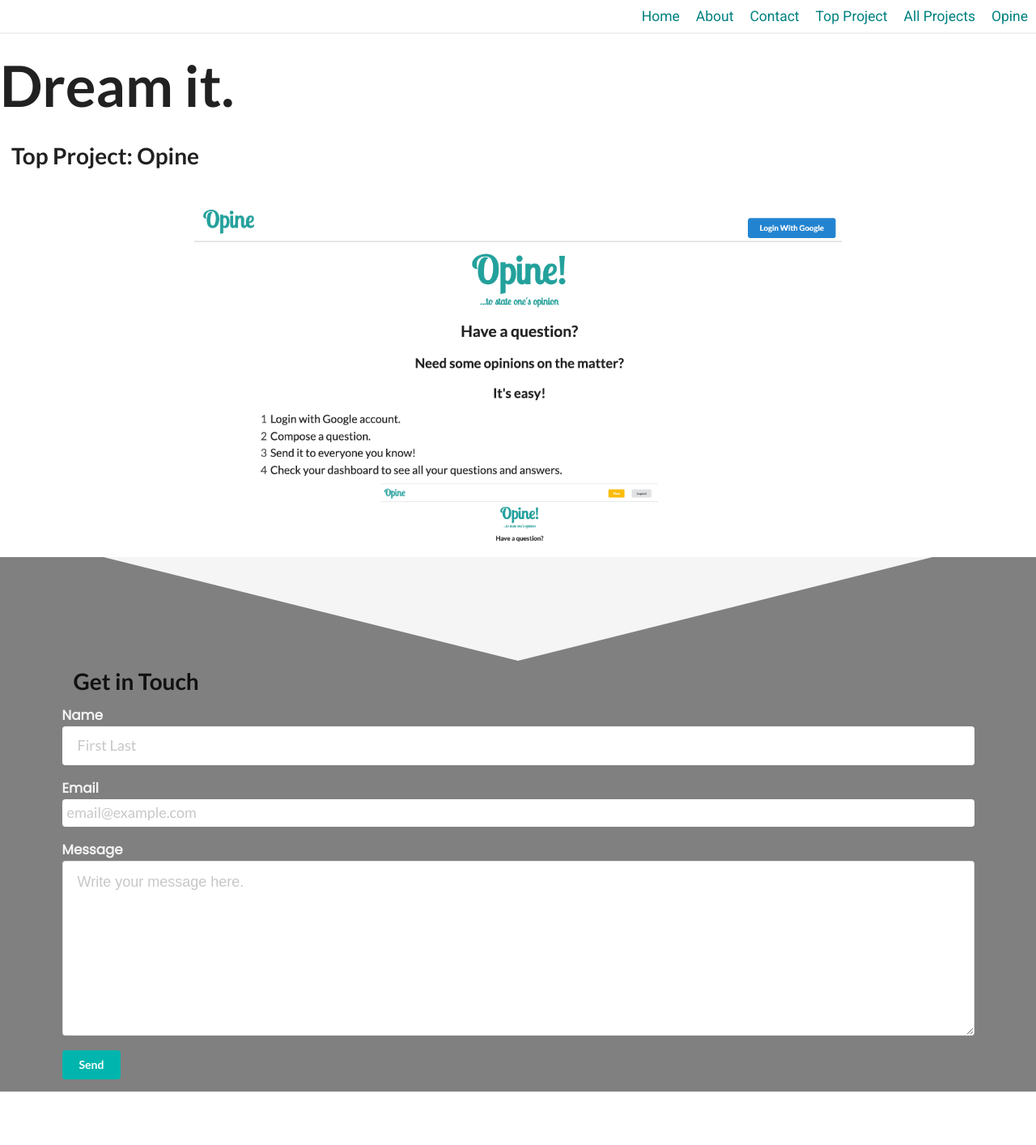
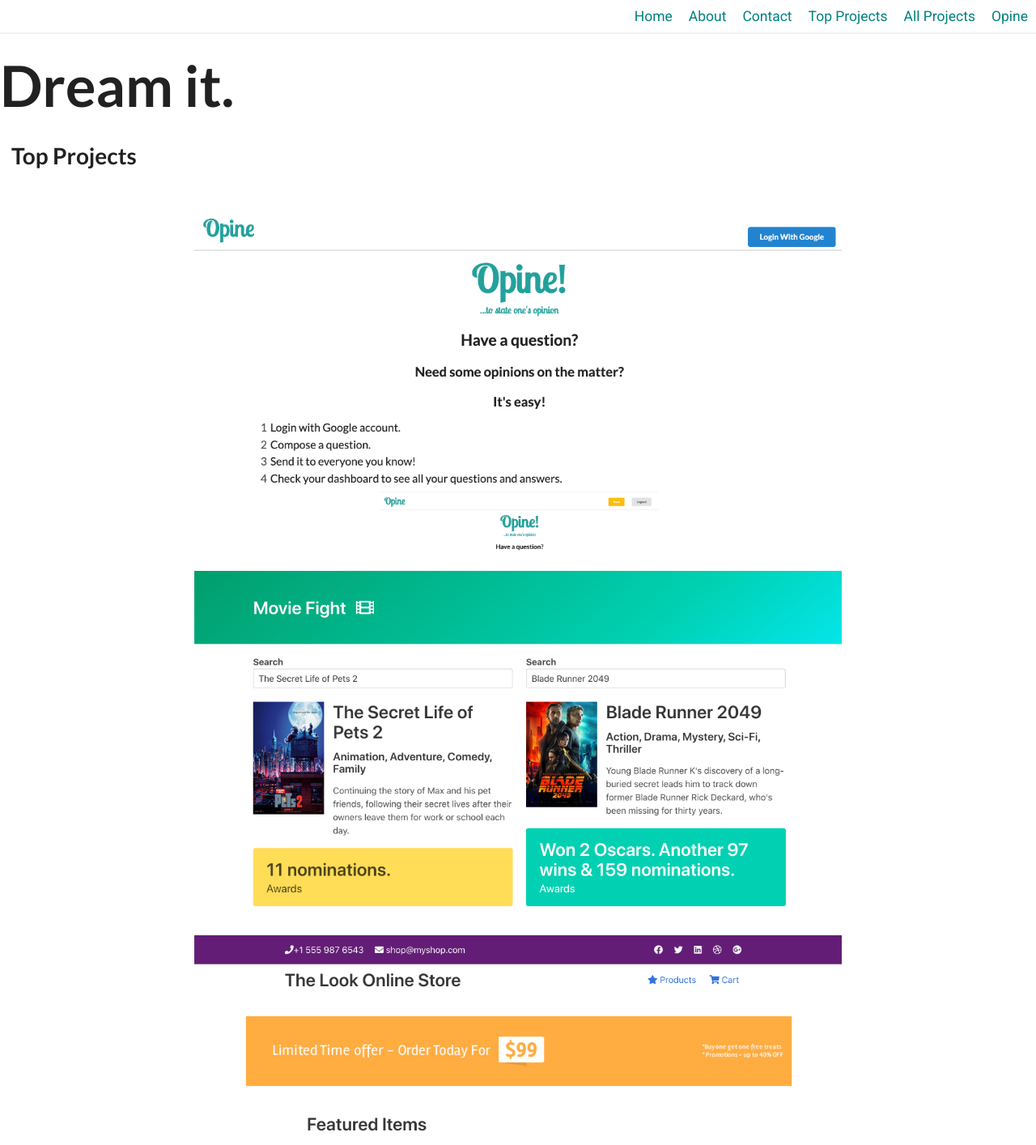
Before and after one commit to rebecca1231/portfolio2, a React (Create React App) app: page / in a window 1280 px wide. Shown: the top 1414 px of the page at 81% size. Built offline with nearby package versions, Linux system fonts and the light colour scheme.

Commit message:
added projects to landing page

```diff
--- a/src/Components/Contact.js
+++ b/src/Components/Contact.js
@@ -64,7 +64,7 @@
               />
             </div>
             <div className="field">
-              <input className="ui button teal" type="submit" value="Send" />
+              <input className="ui big button teal" type="submit" value="Send" />
             </div>
           </form>
         </>
--- a/src/Components/Landing.js
+++ b/src/Components/Landing.js
@@ -23,6 +23,9 @@
   const cardsRef = useRef(null);
   const contactRef = useRef(null);
   const project = projectData[0];
+  const project2 = projectData[1];
+  const project3 = projectData[2]
+
 
   const animation = (ref) => {
     return {
@@ -59,8 +62,9 @@
           className="ui large header"
           style={{ fontSize: "2rem", marginLeft: "1rem" }}
         >
-          Top Project: Opine
+          Top Projects
         </div>
+        <div className="ui large header" ></div>
         <Card
           title={project.title}
           image1={project.image1}
@@ -68,6 +72,22 @@
           description={project.description}
           tech={project.tech}
           url={project.url}
+        />
+        <Card
+          title={project2.title}
+          image1={project2.image1}
+          image2={project2.image2}
+          description={project2.description}
+          tech={project2.tech}
+          url={project2.url}
+        />
+        <Card
+          title={project3.title}
+          image1={project3.image1}
+          image2={project3.image2}
+          description={project3.description}
+          tech={project3.tech}
+          url={project3.url}
         />
       </div>
       <div className="" ref={contactRef} style={{backgroundColor:"#808080", width:"100%", paddingBottom:"15px"}} >
--- a/src/Components/Nav/RightNav.jsx
+++ b/src/Components/Nav/RightNav.jsx
@@ -32,8 +32,8 @@
     transition: transform 0.3s ease-in-out;
     justify-content: flex-start;
     border-bottom: none;
-    box-shadow: ${({open}) => (open ? "-5px 0 5px #c0c0c0" : "none")};
-    z-index:19;
+    box-shadow: ${({ open }) => (open ? "-5px 0 5px #c0c0c0" : "none")};
+    z-index: 19;
 
     a {
       padding: 10px;
@@ -57,14 +57,20 @@
       >
         About
       </Link>
-      <Link
+      <a
         onClick={() => set(!open)}
-        to="/contact"
+        href="#contact"
         style={{ padding: "10px", color: "teal" }}
       >
         Contact
-      </Link>
-      <a href="#top-project">Top Project</a>
+      </a>
+      <a
+        href="#top-project"
+        style={{ padding: "10px", color: "teal" }}
+        onClick={() => set(!open)}
+      >
+        Top Projects
+      </a>
       <Link
         onClick={() => set(!open)}
         to="/projects"
--- a/src/Components/ProjectCards/projectData.js
+++ b/src/Components/ProjectCards/projectData.js
@@ -28,7 +28,8 @@
     title: "Movie Fight",
     description: "Summons and compares movie stats.",
     skill: "I learned to make API calls and debounce submit functions.",
-    tech: "HTML, CSS, JavaScript"
+    tech: "HTML, CSS, JavaScript",
+    url: ""
   },
   {
     image1: ecomm1,
@@ -36,7 +37,8 @@
     title: "Online Shop Site",
     description: "Users can add and delete items from a cart.",
     skill: "I learned to track user interaction.",
-    tech: "JavaScript, Nodejs, HTML, CSS"
+    tech: "JavaScript, Nodejs, HTML, CSS",
+    url: ""
   },
   {
     image1: maze1,
```
